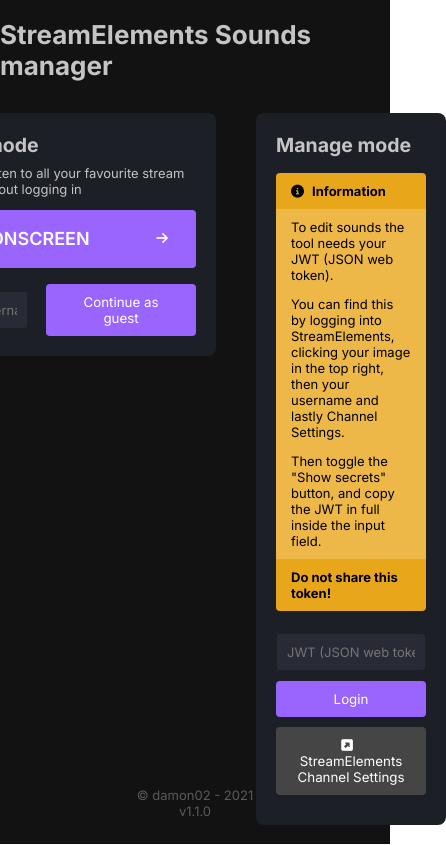
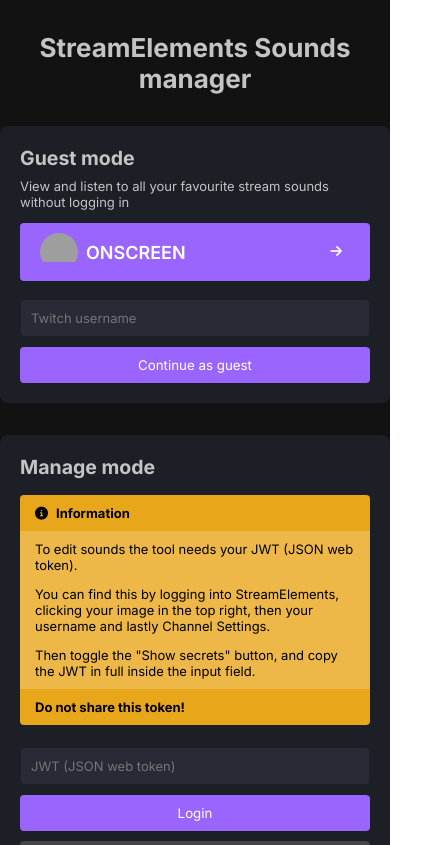
Before and after one commit to damon02/streamelements-store-manager, a React (Create React App) app: page /#/login in a window 390 px wide. Shown: the top 845 px of the page, 446 px wide, since content can reach past the window. Built offline with nearby package versions, Linux system fonts and the light colour scheme; grey boxes are pictures that could not be loaded.

Commit message:
Added mobile support

```diff
--- a/src/components/filterManager/FilterHeader.scss
+++ b/src/components/filterManager/FilterHeader.scss
@@ -1,5 +1,6 @@
 .filter-header {
   display: flex;
+  flex-wrap: wrap;
   align-items: center;
 
   input[type='number'] {
@@ -31,3 +32,35 @@
     }
   }
 }
+
+@media screen and (max-width: 1000px) {
+  .filter-header {
+    .filter-item {
+      max-width: unset;
+      width: 100%;
+      margin: unset;
+
+      &.cost,
+      &.volume,
+      &.duration {
+        display: none;
+      }
+
+      h3 {
+        display: none;
+      }
+
+      input {
+        max-width: unset;
+      }
+    }
+  }
+}
+
+@media screen and (max-width: 750px) {
+  .filter-header {
+    .filter-item {
+      padding: 12px;
+    }
+  }
+}
--- a/src/components/filterManager/FilterHeader.tsx
+++ b/src/components/filterManager/FilterHeader.tsx
@@ -36,7 +36,7 @@
   setMaxSeconds
 }: IProps) => (
   <div className="filter-header">
-    <div className="filter-item">
+    <div className="filter-item search">
       <h3>Search</h3>
       <input
         placeholder="Search by sound name"
@@ -44,7 +44,7 @@
         onChange={e => setQuery(e.target.value)}
       />
     </div>
-    <div className="filter-item">
+    <div className="filter-item cost">
       <h3>Cost</h3>
       <div className="flex">
         <input
@@ -67,7 +67,7 @@
         />
       </div>
     </div>
-    <div className="filter-item">
+    <div className="filter-item volume">
       <h3>Volume</h3>
       <div className="flex">
         <input
@@ -90,7 +90,7 @@
         />
       </div>
     </div>
-    <div className="filter-item">
+    <div className="filter-item duration">
       <h3>Duration</h3>
       <div className="flex">
         <input
--- a/src/components/header/Header.scss
+++ b/src/components/header/Header.scss
@@ -113,3 +113,11 @@
     }
   }
 }
+
+@media screen and (max-width: 600px) {
+  .header-app {
+    .title h1 {
+      font-size: var(--font-size-s);
+    }
+  }
+}
--- a/src/components/itemList/ItemList.scss
+++ b/src/components/itemList/ItemList.scss
@@ -213,3 +213,114 @@
     }
   }
 }
+
+@media screen and (max-width: 1100px) {
+  .item-list {
+    th,
+    td {
+      &.enabled,
+      &.subs-only,
+      &.download {
+        display: none;
+      }
+    }
+  }
+}
+
+@media screen and (max-width: 880px) {
+  .item-list {
+    th,
+    td {
+      &.dateCreated {
+        display: none;
+      }
+    }
+  }
+}
+
+@media screen and (max-width: 750px) {
+  .item-list tr {
+    th,
+    td {
+      &.volume {
+        display: none;
+      }
+
+      &.sound-name {
+        width: 200px;
+        max-width: 200px;
+
+        .name-split {
+          max-width: 150px;
+          .description {
+            max-width: 150px;
+          }
+        }
+      }
+    }
+  }
+
+  .page-controller-wrapper {
+    left: 0;
+    right: 0;
+    margin-top: unset;
+    border-radius: unset;
+  }
+}
+
+@media screen and (max-width: 550px) {
+  .item-list tr {
+    th,
+    td {
+      &.waveform {
+        display: none;
+      }
+    }
+  }
+
+  .page-controller {
+    button {
+      min-width: unset;
+      .text {
+        display: none;
+      }
+    }
+  }
+}
+
+@media screen and (max-width: 430px) {
+  .item-list tr {
+    th,
+    td {
+      &.sound-name {
+        width: 150px;
+        max-width: 150px;
+
+        .name-split {
+          max-width: 150px;
+          .description {
+            max-width: 150px;
+          }
+        }
+      }
+    }
+  }
+}
+
+@media screen and (max-width: 390px) {
+  .item-list tr {
+    th,
+    td {
+      &.duration {
+        display: none;
+      }
+    }
+  }
+
+  button.button {
+    &.first-page,
+    &.last-page {
+      display: none;
+    }
+  }
+}
--- a/src/components/itemList/ItemList.tsx
+++ b/src/components/itemList/ItemList.tsx
@@ -106,7 +106,7 @@
                 }`}
               />
             </th>
-            <th className="age center clickable" onClick={() => handleSort('dateCreated')}>
+            <th className="dateCreated center clickable" onClick={() => handleSort('dateCreated')}>
               Date created
               <i
                 className={`fas fa-sort${
@@ -143,7 +143,7 @@
             <>
               <div className="buttons-pages">
                 <button
-                  className="button primary small"
+                  className="button first-page primary small"
                   type="button"
                   onClick={() => setPage(1)}
                   disabled={page === 1}
@@ -157,7 +157,7 @@
                   disabled={page === 1}
                 >
                   <i className="icon fas fa-angle-left" />
-                  Previous page
+                  <span className="text">Previous page</span>
                 </button>
                 <div className="page-summary">
                   <div className="page-number">
@@ -173,10 +173,10 @@
                   disabled={page === lastPage}
                 >
                   <i className="icon fas fa-angle-right" />
-                  Next page
+                  <span className="text">Next page</span>
                 </button>
                 <button
-                  className="button primary small"
+                  className="button last-page primary small"
                   type="button"
                   onClick={() => setPage(lastPage)}
                   disabled={page === lastPage}
--- a/src/pages/home/Home.scss
+++ b/src/pages/home/Home.scss
@@ -14,3 +14,11 @@
     margin: 1rem 2rem;
   }
 }
+
+@media screen and (max-width: 750px) {
+  .home {
+    .content {
+      margin: unset;
+    }
+  }
+}
--- a/src/pages/login/LoginPage.scss
+++ b/src/pages/login/LoginPage.scss
@@ -14,7 +14,8 @@
 
   .content-split {
     display: flex;
-    width: 80%;
+    width: 100%;
+    max-width: 1200px;
     align-items: flex-start;
     justify-content: center;
 
@@ -22,7 +23,8 @@
       background-color: var(--color-background-alt-dark);
       border-radius: var(--border-radius-base);
       padding: 20px;
-      margin-right: 40px;
+      margin-right: 20px;
+      margin-left: 20px;
 
       &:last-of-type {
         margin-right: unset;
@@ -148,3 +150,47 @@
     opacity: 0.4;
   }
 }
+
+@media screen and (max-width: 850px) {
+  .login-page {
+    h1 {
+      margin-left: 8px;
+      margin-right: 8px;
+      margin-top: 32px;
+      text-align: center;
+    }
+    .content-split {
+      flex-direction: column;
+      align-items: center;
+      justify-content: center;
+
+      .block {
+        margin-bottom: 32px;
+      }
+    }
+
+    .copy {
+      position: unset;
+      margin-bottom: 32px;
+    }
+  }
+}
+
+@media screen and (max-width: 450px) {
+  .login-page {
+    .guest-input {
+      flex-direction: column;
+
+      input {
+        max-width: unset;
+      }
+
+      button {
+        max-width: unset;
+        margin: unset;
+        margin-top: 8px;
+        width: 100%;
+      }
+    }
+  }
+}
```
